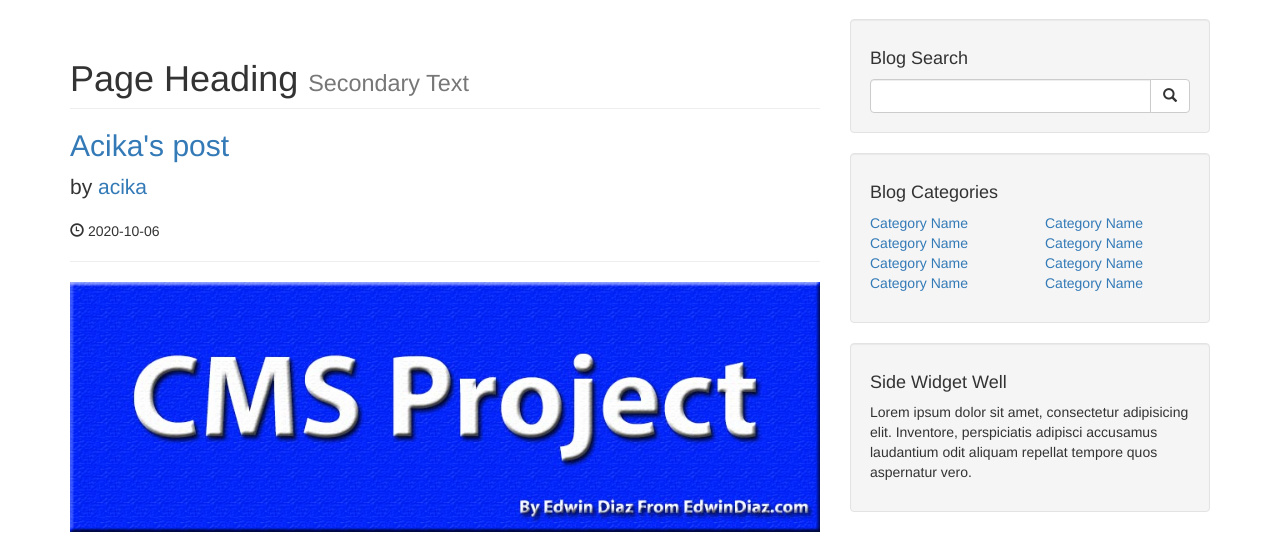
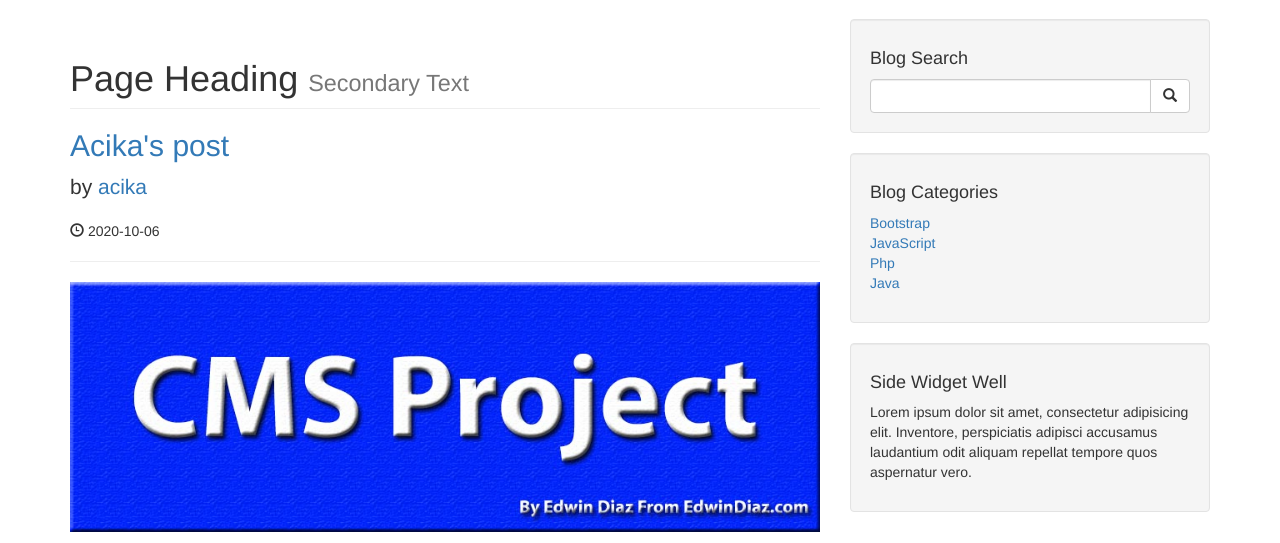
Before and after one commit to alekwebdev/cms, a PHP site: page / in a window 1280 px wide. Shown: the part 51-594 px from the top of the page. Run offline with PHP 8.4, Linux system fonts and the light colour scheme; data comes from the database, SQL or seed files in the repository; a stand-in replaces the project's code that opens the database connection.

Commit message:
Adding categories to the sidebar

```diff
--- a/includes/sidebar.php
+++ b/includes/sidebar.php
@@ -18,42 +18,31 @@
 
         <!-- Blog Categories Well -->
         <div class="well">
+        <?php
+
+        $query = "SELECT * FROM categories";
+            $select_categories_sidebar = mysqli_query($connection, $query);
+
+            ?>
+
             <h4>Blog Categories</h4>
             <div class="row">
-                <div class="col-lg-6">
+                <div class="col-lg-12">
                     <ul class="list-unstyled">
-                        <li><a href="#">Category Name</a>
-                        </li>
-                        <li><a href="#">Category Name</a>
-                        </li>
-                        <li><a href="#">Category Name</a>
-                        </li>
-                        <li><a href="#">Category Name</a>
-                        </li>
+                    <?php
+                        while($row = mysqli_fetch_assoc($select_categories_sidebar )){
+                        $cat_title = $row['cat_title'];
+
+                        echo "<li><a href='#'>{$cat_title}</a></li>";
+                    }
+                    ?>
+
                     </ul>
                 </div>
-                <!-- /.col-lg-6 -->
-                <div class="col-lg-6">
-                    <ul class="list-unstyled">
-                        <li><a href="#">Category Name</a>
-                        </li>
-                        <li><a href="#">Category Name</a>
-                        </li>
-                        <li><a href="#">Category Name</a>
-                        </li>
-                        <li><a href="#">Category Name</a>
-                        </li>
-                    </ul>
-                </div>
-                <!-- /.col-lg-6 -->
             </div>
             <!-- /.row -->
         </div>
-
         <!-- Side Widget Well -->
-        <div class="well">
-            <h4>Side Widget Well</h4>
-            <p>Lorem ipsum dolor sit amet, consectetur adipisicing elit. Inventore, perspiciatis adipisci accusamus laudantium odit aliquam repellat tempore quos aspernatur vero.</p>
-        </div>
+        <?php include "includes/widget.php"?>
 
     </div>
--- /dev/null
+++ b/includes/widget.php
@@ -0,0 +1,4 @@
+<div class="well">
+            <h4>Side Widget Well</h4>
+            <p>Lorem ipsum dolor sit amet, consectetur adipisicing elit. Inventore, perspiciatis adipisci accusamus laudantium odit aliquam repellat tempore quos aspernatur vero.</p>
+        </div>
```
